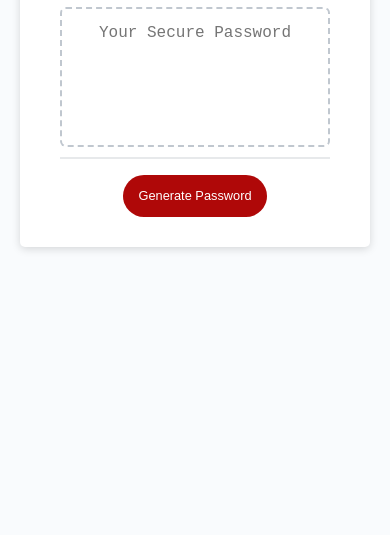
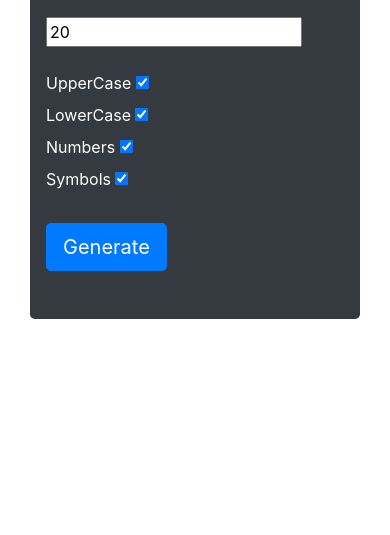
Before and after one commit to JacobCounts/passwordGenerator, a plain HTML site: page Develop/index.html in a window 390 px wide. Shown: the part 309-844 px from the top of the page. Drawn offline with nearby package versions, Linux system fonts and the light colour scheme.

Commit message:
Added html js css

```diff
--- a/Develop/index.html
+++ b/Develop/index.html
@@ -1,34 +1,72 @@
 <!DOCTYPE html>
 <html lang="en">
+
 <head>
   <meta charset="UTF-8" />
   <meta name="viewport" content="width=device-width, initial-scale=1.0" />
-    <meta http-equiv="X-UA-Compatible" content="ie=edge" />
   <title>Password Generator</title>
-    <link rel="stylesheet" href="style.css" />
+  <link rel="stylesheet" href="https://cdn.jsdelivr.net/npm/bootstrap@4.5.3/dist/css/bootstrap.min.css"
+    integrity="sha384-TX8t27EcRE3e/ihU7zmQxVncDAy5uIKz4rEkgIXeMed4M0jlfIDPvg6uqKI2xXr2" crossorigin="anonymous">
+
+  <link rel="style" href="style2.css" />
 </head>
+
 <body>
-    <div class="wrapper">
-      <header>
-        <h1>Password Generator</h1>
-      </header>
-      <div class="card">
-        <div class="card-header">
-          <h2>Generate a Password</h2>
+
+
+  <div class="container">
+    <div class="col-md-10">
+      <div class="row">
+        <div class="col-md-8 mt-3">
+          <div class="jumbotron bg-dark text-white">
+            <h1 class="display-4 test">Password Generator</h1>
+            <p class="lead">Please select the number of characters for your password.<br>
+              Check box to include options below.
+            </p>
+            <div>
+              <input type="number" maxlength="100" value="20" id="length">
+              <div class="checks"><br>
+                <label class="label">UpperCase</label>
+                <input type="checkbox" id="upper" checked class="val" /><br />
               </div>
-        <div class="card-body">
-          <textarea
-            readonly
-            id="password"
-            placeholder="Your Secure Password"
-            aria-label="Generated Password"
-          ></textarea>
+              <div class="checks">
+                <label class="label">LowerCase</label>
+                <input type="checkbox" id="lower" checked class="val" /><br />
               </div>
-        <div class="card-footer">
-          <button id="generate" class="btn">Generate Password</button>
+              <div class="checks">
+                <label class="label">Numbers</label>
+                <input type="checkbox" id="number" checked class="val" /><br />
+              </div>
+              <div class="checks">
+                <label class="label">Symbols</label>
+                <input type="checkbox" id="symbol" checked class="val" /><br /><br />
+              </div>
+            </div>
+
+
+
+
+            <a class="btn btn-primary btn-lg" id="generate" class="btn" href="#" role="button">Generate</a>
+
+            <p id = "answer" class ="answer"></p>
           </div>
         </div>
       </div>
+    </div>
+  </div>
+
+
+
         <script src="script.js"></script>
+
+        <!-- jQuery and JS bundle w/ Popper.js -->
+        <script src="https://code.jquery.com/jquery-3.5.1.slim.min.js"
+          integrity="sha384-DfXdz2htPH0lsSSs5nCTpuj/zy4C+OGpamoFVy38MVBnE+IbbVYUew+OrCXaRkfj"
+          crossorigin="anonymous"></script>
+        <script src="https://cdn.jsdelivr.net/npm/bootstrap@4.5.3/dist/js/bootstrap.bundle.min.js"
+          integrity="sha384-ho+j7jyWK8fNQe+A12Hb8AhRq26LrZ/JpcUGGOn+Y7RsweNrtN/tE3MoK7ZeZDyx"
+          crossorigin="anonymous"></script>
+
 </body>
+
 </html>
--- a/Develop/script.js
+++ b/Develop/script.js
@@ -1,5 +1,7 @@
 // Assignment Code
-var generateBtn = document.querySelector("#generate");
+
+
+/*var generateBtn = document.querySelector("#generate");
 
 // Write password to the #password input
 function writePassword() {
@@ -7,8 +9,98 @@ function writePassword() {
   var passwordText = document.querySelector("#password");
 
   passwordText.value = password;
-
 }
 
 // Add event listener to generate button
+
 generateBtn.addEventListener("click", writePassword);
+
+var symb = "!@#$%^&*()+{|}?><";
+var number = "1234567890";
+var upperCaseLetters = "ABCDEFGHIJKLMNOPQRSTUVWXYZ";
+var lowerCaseLetters = upperCaseLetters.toLowerCase();*/
+
+
+
+var passwordEl = document.getElementById("password");
+var generateEl = document.getElementById("generate");
+
+
+
+/*
+var lengthEl = document.getElementById("length");
+var numberEl = document.getElementById("number");
+var lowerEl = document.getElementById("lower");
+var upperEl = document.getElementById("upper");
+var symbolEl = document.getElementById("symbol");
+*/
+
+
+
+
+
+
+
+function getRandomUpperCase(){
+  return String.fromCharCode(Math.floor(Math.random()*26)+65);
+}
+
+function getRandomLowerCase(){
+  return String.fromCharCode(Math.floor(Math.random()*26)+97);
+}
+
+function getRandomNumber(){
+  return String.fromCharCode(Math.floor(Math.random()*10)+48);
+}
+
+function getRandomSymbol(){
+  var symbol = "!@#$%^&*(){}[]=<>/,.|~?";
+  return symbol[Math.floor(Math.random()*symbol.length)];
+}
+
+ const randomFunc = {
+        upper: getRandomUpperCase,
+        lower: getRandomLowerCase,
+        number: getRandomNumber,
+        symbol: getRandomSymbol,
+      };
+      generateEl.addEventListener("click", () => {
+        const length = +lengthEl.value;
+        const hasUpper = upperEl.checked;
+        const hasLower = lowerEl.checked;
+        const hasNumber = numberEl.checked;
+        const hasSymbol = symbolEl.checked;
+
+        passwordEl.innerText = generatePassword(
+          hasUpper,
+          hasLower,
+          hasNumber,
+          hasSymbol,
+          length
+        );
+      });
+      function generatePassword(upper, lower, number, symbol, length){
+    let generatedPassword = "";
+
+    const typesCount = upper + lower + number + symbol;
+
+    //console.log(typesCount);
+
+    const typesArr = [{upper}, {lower}, {number}, {symbol}].filter(item => Object.values(item)[0]);
+
+    if(typesCount === 0) {
+        return '';
+    }
+
+    for(let i=0; i<length; i+=typesCount) {
+        typesArr.forEach(type => {
+            const funcName = Object.keys(type)[0];
+            generatedPassword += randomFunc[funcName]();
+        });
+    }
+
+    const finalPassword = generatedPassword.slice(0, length);
+
+
+    return finalPassword;
+}
--- a/Develop/style.css
+++ b/Develop/style.css
@@ -1,137 +1,4 @@
-*,
-*::before,
-*::after {
-  box-sizing: border-box;
+
+/*body {
+  background-color: lightsalmon;
 }
-
-html,
-body,
-.wrapper {
-  height: 100%;
-  margin: 0;
-  padding: 0;
-}
-
-body {
-  font-family: sans-serif;
-  background-color: #f9fbfd;
-}
-
-.wrapper {
-  padding-top: 30px;
-  padding-left: 20px;
-  padding-right: 20px;
-}
-
-header {
-  text-align: center;
-  padding: 20px;
-  padding-top: 0px;
-  color: hsl(206, 17%, 28%);
-}
-
-.card {
-  background-color: hsl(0, 0%, 100%);
-  border-radius: 5px;
-  border-width: 1px;
-  box-shadow: rgba(0, 0, 0, 0.15) 0px 2px 8px 0px;
-  color: hsl(206, 17%, 28%);
-  font-size: 18px;
-  margin: 0 auto;
-  max-width: 800px;
-  padding: 30px 40px;
-}
-
-.card-header::after {
-  content: " ";
-  display: block;
-  width: 100%;
-  background: #e7e9eb;
-  height: 2px;
-}
-
-.card-body {
-  min-height: 100px;
-}
-
-.card-footer {
-  text-align: center;
-}
-
-.card-footer::before {
-  content: " ";
-  display: block;
-  width: 100%;
-  background: #e7e9eb;
-  height: 2px;
-}
-
-.card-footer::after {
-  content: " ";
-  display: block;
-  clear: both;
-}
-
-.btn {
-  border: none;
-  background-color: hsl(360, 91%, 36%);
-  border-radius: 25px;
-  box-shadow: rgba(0, 0, 0, 0.1) 0px 1px 6px 0px rgba(0, 0, 0, 0.2) 0px 1px 1px
-    0px;
-  color: hsl(0, 0%, 100%);
-  display: inline-block;
-  font-size: 22px;
-  line-height: 22px;
-  margin: 16px 16px 16px 20px;
-  padding: 14px 34px;
-  text-align: center;
-  cursor: pointer;
-}
-
-button[disabled] {
-  cursor: default;
-  background: #c0c7cf;
-}
-
-.float-right {
-  float: right;
-}
-
-#password {
-  -webkit-appearance: none;
-  -moz-appearance: none;
-  appearance: none;
-  border: none;
-  display: block;
-  width: 100%;
-  padding-top: 15px;
-  padding-left: 15px;
-  padding-right: 15px;
-  padding-bottom: 85px;
-  font-size: 1.2rem;
-  text-align: center;
-  margin-top: 10px;
-  margin-bottom: 10px;
-  border: 2px dashed #c0c7cf;
-  border-radius: 6px;
-  resize: none;
-  overflow: hidden;
-}
-
-@media (max-width: 690px) {
-  .btn {
-    font-size: 1rem;
-    margin: 16px 0px 0px 0px;
-    padding: 10px 15px;
-  }
-
-  #password {
-    font-size: 1rem;
-  }
-}
-
-@media (max-width: 500px) {
-  .btn {
-    font-size: 0.8rem;
-  }
-}
```
Also changed, not shown: index.html (deleted). Lines whose indentation alone changed are shown as unchanged.
